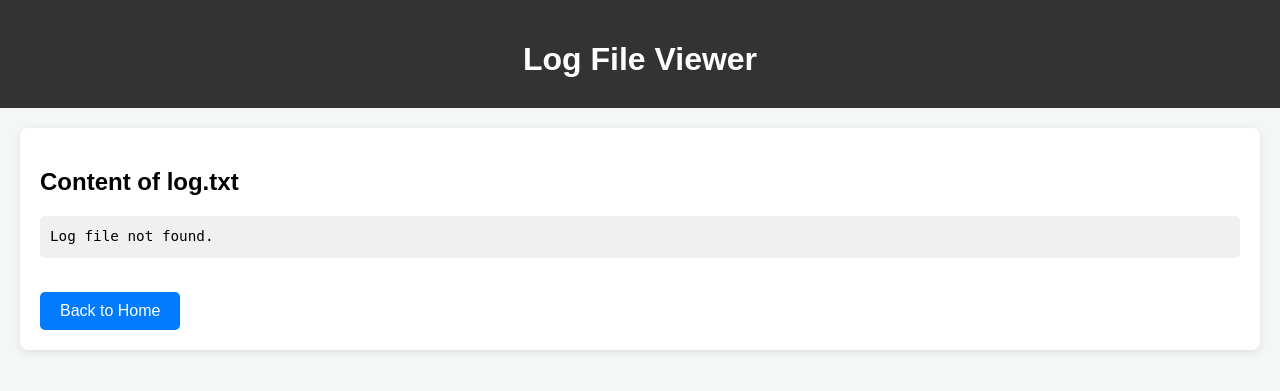
After one commit to johnxiao3/stock-adviser, a Flask app: page /log in a window 1280 px wide. The commit adds this page. Shown: the top 391 px of the page. Run offline with Flask 3, Linux system fonts and the light colour scheme.

Commit message:
add the log viewer template to view the log result

```diff
--- a/app.py
+++ b/app.py
@@ -85,6 +85,16 @@ def get_status():
     '''
     return render_template('status.html', last_run=last_run, next_run=next_run, time_until_next_run=time_until_next_run)
 
+@app.route('/log')
+def log_page():
+    log_file_path = os.path.join(app.static_folder, 'log.txt')  # Path to the log file in /static
+    try:
+        with open(log_file_path, 'r') as file:
+            log_content = file.read()
+    except FileNotFoundError:
+        log_content = "Log file not found."
+
+    return render_template('log_page.html', log_content=log_content)
 
 
 # Define the path to your images directory
--- a/templates/home.html
+++ b/templates/home.html
@@ -11,6 +11,7 @@
         <h1 class="text-light">Image Gallery</h1>
         <li class="list-group-item">
             <a href="{{ url_for('get_status') }}" style="color: #5100ff;">Status</a>
+            <a href="{{ url_for('log_page') }}" style="color: #5100ff;">Log</a>
         </li>
         <h3 class="text-light">Available Dates</h3>
         <ul class="list-group">
--- /dev/null
+++ b/templates/log_page.html
@@ -0,0 +1,62 @@
+<!DOCTYPE html>
+<html lang="en">
+<head>
+    <meta charset="UTF-8">
+    <meta name="viewport" content="width=device-width, initial-scale=1.0">
+    <title>Log Viewer</title>
+    <style>
+        /* General page layout */
+        body {
+            font-family: 'Arial', sans-serif;
+            background-color: #f4f7f6;
+            margin: 0;
+            padding: 0;
+        }
+
+        header {
+            background-color: #333;
+            color: #fff;
+            padding: 20px;
+            text-align: center;
+        }
+
+        .container {
+            margin: 20px;
+            padding: 20px;
+            background-color: #fff;
+            border-radius: 8px;
+            box-shadow: 0 2px 8px rgba(0, 0, 0, 0.1);
+        }
+
+        h1 {
+            font-size: 2em;
+            margin-bottom: 10px;
+        }
+
+        pre {
+            white-space: pre-wrap; /* To wrap the text */
+            word-wrap: break-word; /* Break long lines */
+            background-color: #f0f0f0;
+            padding: 10px;
+            border-radius: 5px;
+            font-size: 1.1em;
+            line-height: 1.5;
+            max-height: 400px;
+            overflow-y: auto; /* Scrollable area */
+        }
+
+        .back-link { display: inline-block; margin-top: 20px; padding: 10px 20px; background-color: #007bff; color: white; text-decoration: none; border-radius: 5px; }
+        .back-link:hover { background-color: #0056b3; }
+    </style>
+</head>
+<body>
+    <header>
+        <h1>Log File Viewer</h1>
+    </header>
+    <div class="container">
+        <h2>Content of log.txt</h2>
+        <pre>{{ log_content }}</pre>
+        <a href="/" class="back-link">Back to Home</a>
+    </div>
+</body>
+</html>
```
